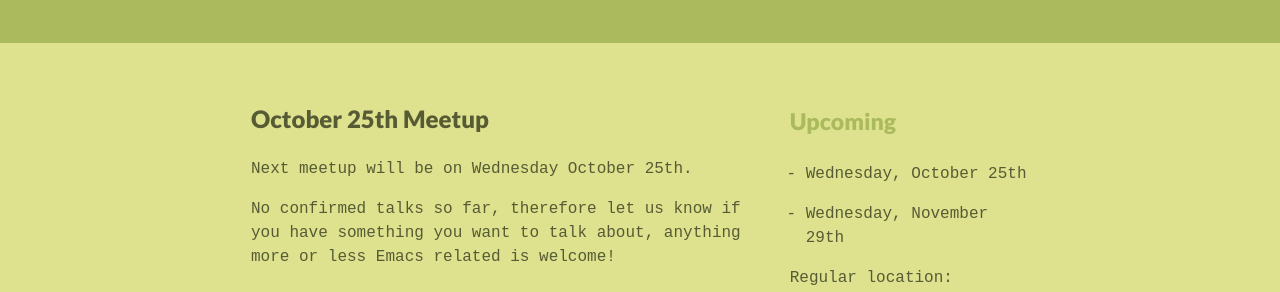
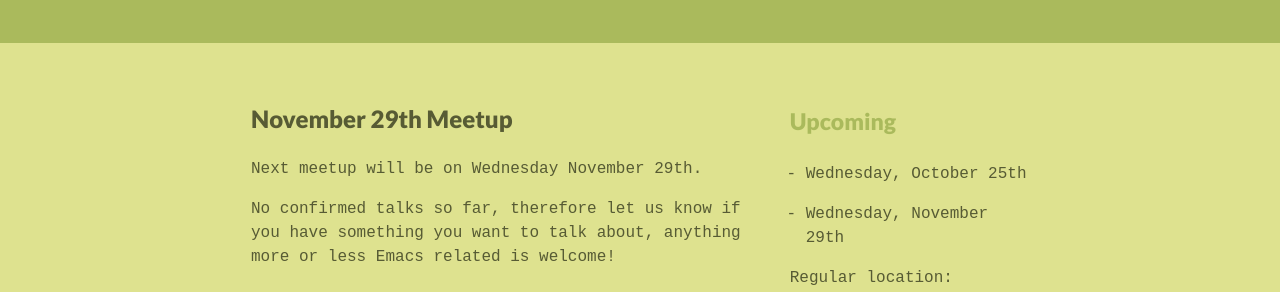
Before and after one commit to emacs-berlin/emacs-berlin.org, a Jekyll site: the page built from index.md, in a window 1280 px wide. Shown: the part 366-658 px from the top of the page. Built offline with Jekyll 4.4.1, drawn with Linux system fonts in a browser that asks for light colours.

Commit message:
update to November meetup

```diff
--- a/index.md
+++ b/index.md
@@ -13,9 +13,9 @@
 
 <section id="below-fold"><div class="row"><div class="medium-8 columns">
 
-#  October 25th Meetup
+#  November 29th Meetup
 
-Next meetup will be on Wednesday October 25th.
+Next meetup will be on Wednesday November 29th.
 
 No confirmed talks so far, therefore let us know if you have something
 you want to talk about, anything more or less Emacs related is
```
